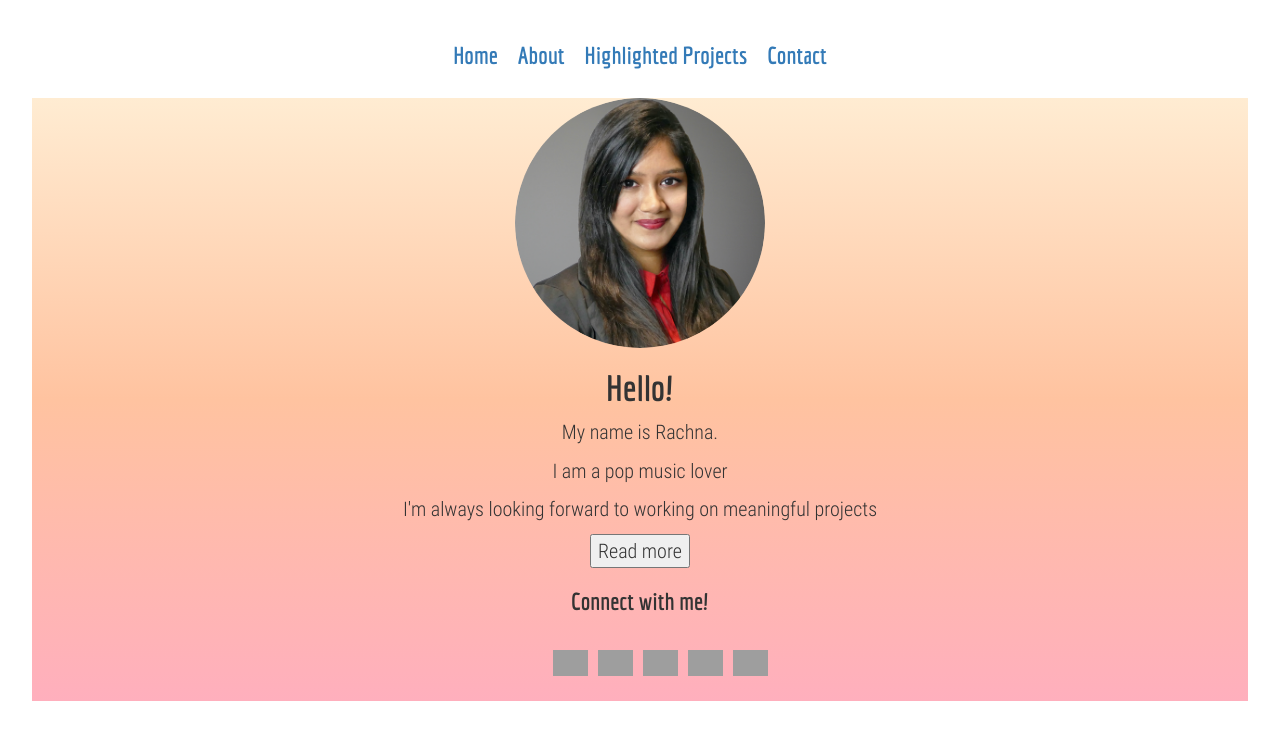
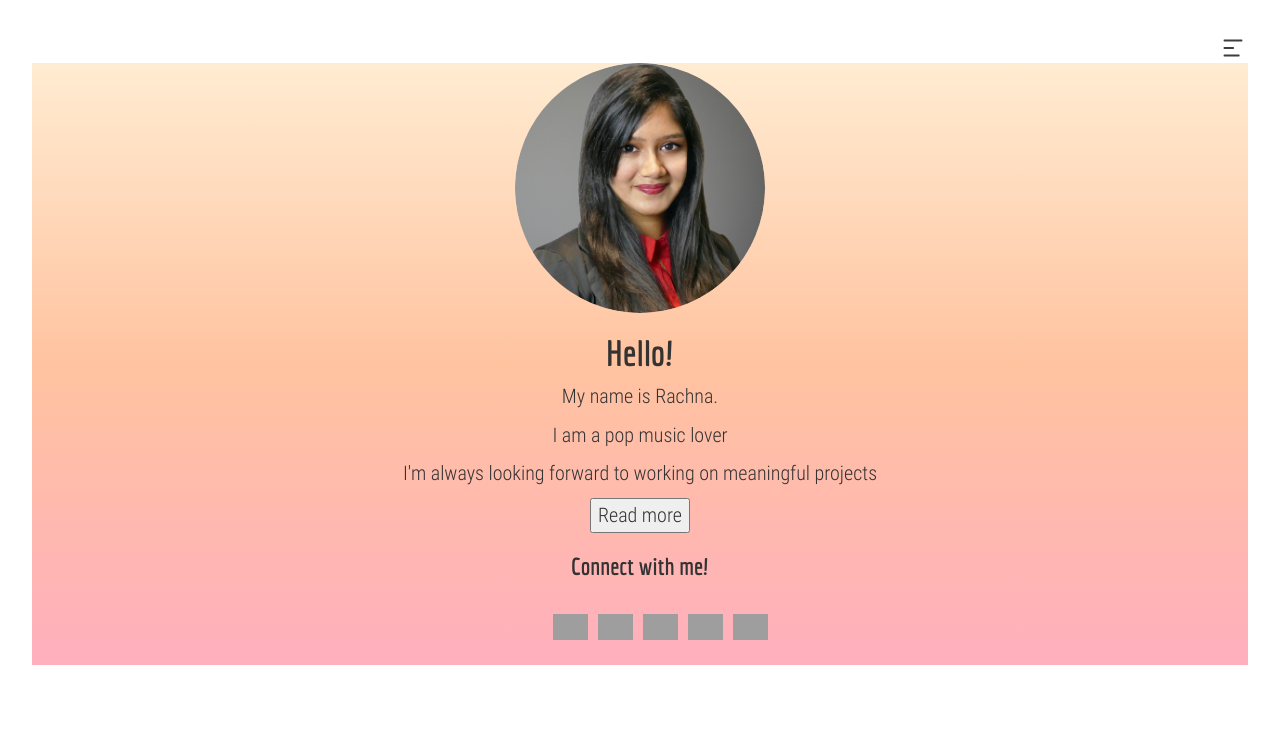
Before and after one commit to rachnabalani/portfolio, a React (Vite) app: page / in a window 1280 px wide. Shown: the top 740 px of the page. Built offline with nearby package versions, Linux system fonts and the light colour scheme; grey boxes are pictures that could not be loaded.

Commit message:
updating navigation

```diff
--- a/src/components/Header.js
+++ b/src/components/Header.js
@@ -1,19 +1,21 @@
 import React from 'react';
 import { Link } from 'react-router-dom';
+import navIcon from '../assets/menu_icon.svg';
 
 const Header = ({ children }) => {
-
-    const style = {display: 'inline-block', margin: 10, marginBottom: 30};
+    const style = {display: 'inline-block', margin: 10, marginBottom: 5};
     return(
         <div>
-            <div>
-             <h3 style={style}><Link to='/'>Home</Link></h3>
+             <div class='navMenu'>
+             {/* <h3 style={style}><Link to='/'>Home</Link></h3>
              <h3 style={style}><Link to='/about'>About</Link></h3>
               <h3 style={style}><Link to='/projects'>Highlighted Projects</Link></h3>
                <h3 style={style}><Link to='/Contact'>Contact</Link></h3>
-             {/* <h3 style={style}><Link to='/jokes'>Jokes</Link></h3>
+              <h3 style={style}><Link to='/jokes'>Jokes</Link></h3>
               <h3 style={style}><Link to='/music-master'>Music Master</Link></h3> */}
+              <img src={navIcon} alt = 'menu' style={{width : 30, height : 30}} />
              </div>
+
         {children}
         </div>
     )
```
